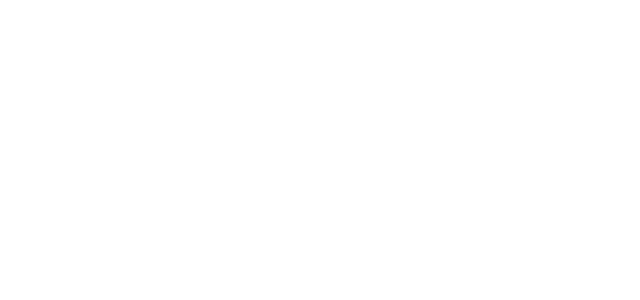
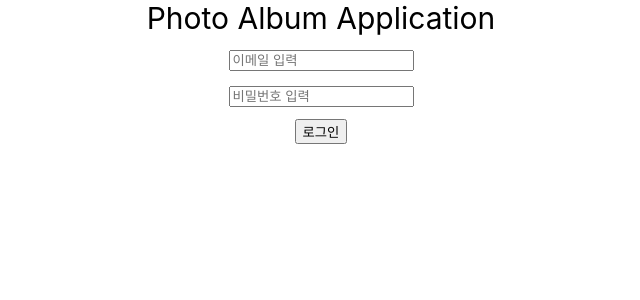
Before and after one commit to tataki26/PhotoAlbum, a React (Create React App) app in the folder client/: page / in a window 1280 px wide. Shown: the top 300 px of the page, without its empty margins (319-959 px from the left). Built offline with nearby package versions, Linux system fonts and the light colour scheme.

Commit message:
[login] 상위 컴포넌트 및 로그인 컴포넌트 추가
- 상위 컴포넌트 PhotoAlbum과 로그인 컴포넌트 추가
- placeholder로 입력 필드의 힌트 제공
- Login 클래스 내부에 LoginForm 클래스 정의

```diff
--- a/client/src/App.js
+++ b/client/src/App.js
@@ -1,8 +1,10 @@
 import './App.css';
+import PhotoAlbum from './components/PhotoAlbum'
 
 function App() {
   return (
     <div className="App">
+      <PhotoAlbum />
     </div>
   );
 }
--- /dev/null
+++ b/client/src/components/PhotoAlbum.jsx
@@ -0,0 +1,26 @@
+export default function PhotoAlbum() {
+    return (
+        <div className="PhotoAlbum">
+            Photo Album Application
+            <LoginComponent />
+        </div>
+    )
+}
+
+function LoginComponent() {
+    return (
+        <div className="Login">
+            <div className="LoginForm">
+                <div>
+                    <input type="text" placeholder="이메일 입력" name="email" />
+                </div>
+                <div>
+                    <input type="password" placeholder="비밀번호 입력" name="password" />
+                </div>
+                <div>
+                    <button type="button" name="login">로그인</button>
+                </div>
+            </div>
+        </div>
+    )
+}
```
